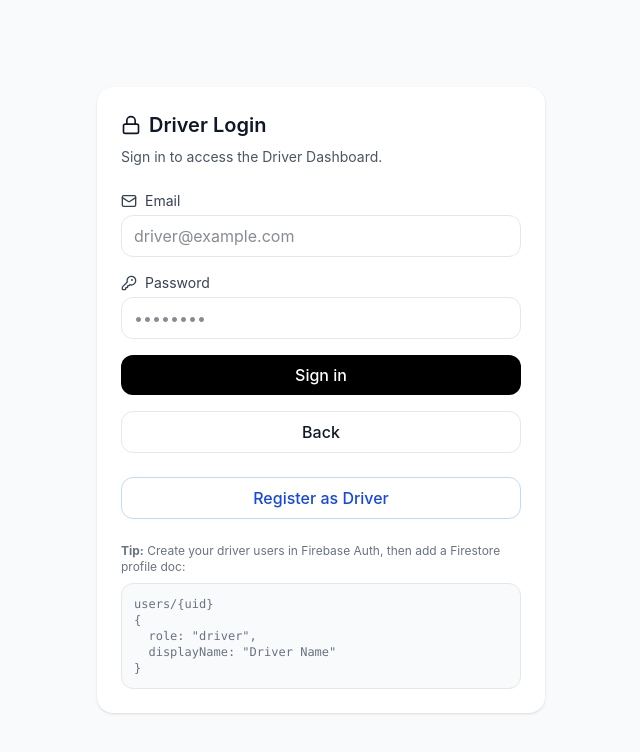
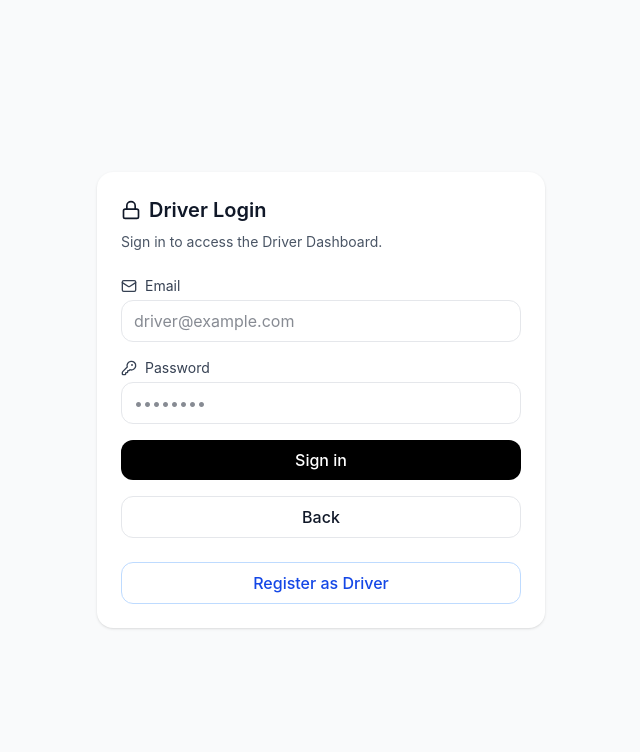
Before and after one commit to ThandoLNjili/cabConnect, a React (Vite) app: page /#/driver/login in a window 1280 px wide. Shown: the top 752 px of the page, without its empty margins (319-959 px from the left). Built offline with nearby package versions, Linux system fonts and the light colour scheme; no server answers; the database is empty; sample sign-in values are in the browser's storage.

Commit message:
fix: redirect admin to /admin route on login in DriverLogin

```diff
--- a/components/DriverDashboard.tsx
+++ b/components/DriverDashboard.tsx
@@ -18,7 +18,6 @@ const DriverDashboard: React.FC = () => {
   // Subscribe to this driver's availability and register FCM token
   useEffect(() => {
     const user = auth.currentUser;
-    console.log(user);
     if (!user) return;
     registerFCMToken();
     const userRef = doc(db, 'users', user.uid);
--- a/components/DriverLogin.tsx
+++ b/components/DriverLogin.tsx
@@ -31,6 +31,11 @@ const DriverLogin: React.FC = () => {
       const profileSnap = await getDoc(doc(db, 'users', cred.user.uid));
       const profile = (profileSnap.exists() ? (profileSnap.data() as UserProfile) : null);
 
+      if (profile?.role === 'admin') {
+        navigate('/admin', { replace: true });
+        return;
+      }
+
       if (!profile || profile.role !== 'driver') {
         await signOut(auth);
         throw new Error('This account is not a driver account.');
@@ -45,8 +50,8 @@ const DriverLogin: React.FC = () => {
     } catch (err: any) {
       const msg =
         err?.message?.includes('auth/invalid-credential') ? 'Incorrect email or password.' :
-        err?.message?.includes('auth/too-many-requests') ? 'Too many attempts. Try again later.' :
-        err?.message || 'Login failed.';
+          err?.message?.includes('auth/too-many-requests') ? 'Too many attempts. Try again later.' :
+            err?.message || 'Login failed.';
       setError(msg);
     } finally {
       setLoading(false);
@@ -125,17 +130,6 @@ const DriverLogin: React.FC = () => {
             Register as Driver
           </button>
         </form>
-
-        <div className="mt-6 text-xs text-gray-500">
-          <p><strong>Tip:</strong> Create your driver users in Firebase Auth, then add a Firestore profile doc:</p>
-          <pre className="mt-2 bg-gray-50 border border-gray-200 rounded-xl p-3 overflow-auto">
-{`users/{uid}
-{
-  role: "driver",
-  displayName: "Driver Name"
-}`}
-          </pre>
-        </div>
       </div>
     </div>
   );
```
